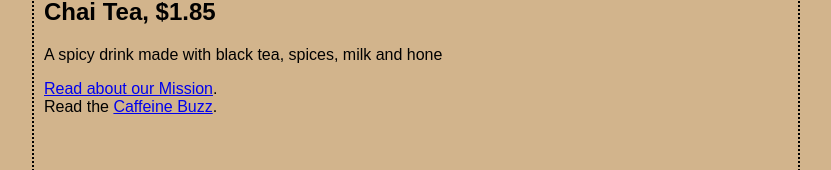
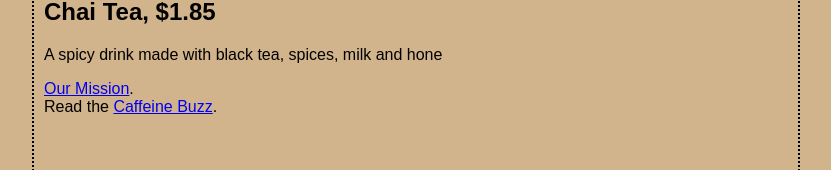
Before and after one commit to sacam5/sturbuzz, a plain HTML site: page index.html in a window 1280 px wide. Shown: the part 338-508 px from the top of the page, without its empty margins (224-1055 px from the left). Drawn offline with Linux system fonts and the light colour scheme.

Commit message:
Update index.html

```diff
--- a/index.html
+++ b/index.html
@@ -26,7 +26,8 @@
 <h2>Chai Tea, $1.85</h2>
 <p>A spicy drink made with black tea, spices, milk and hone</p>
 <p>
- <a href="mission.html">Read about our Mission</a>.
+ <a href="mission.html"
+    title="Read more about out important mission"> Our Mission</a>.
  <br>
  Read the <a href="http://wickedlysmart.com/buzz"
 	     title="Read all about coffeine on the Buzz">Caffeine Buzz</a>.
```
